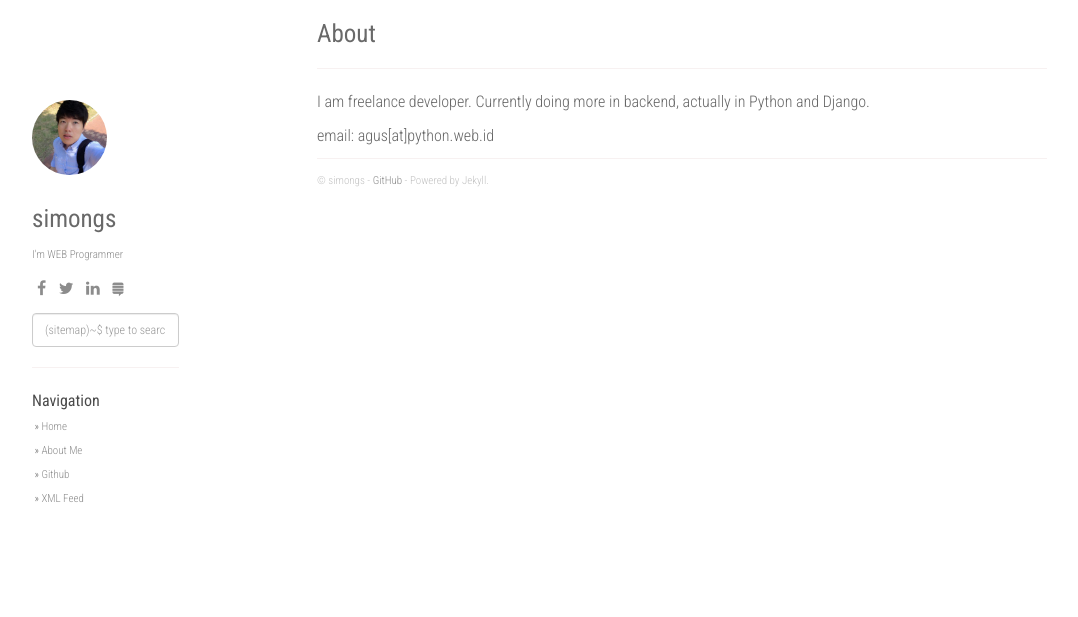
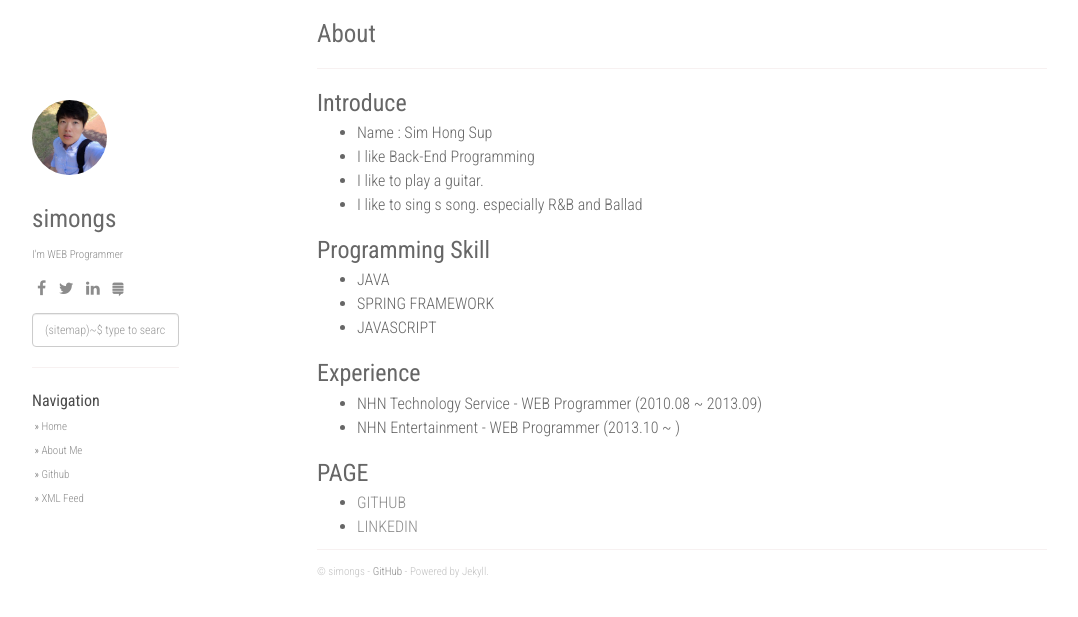
Before and after one commit to simongs/simongs.github.io, a Jekyll site: the page built from about.md, in a window 1280 px wide. Shown: the top 617 px of the page, without its empty margins (53-1131 px from the left). Built offline with Jekyll 4.4.1, drawn with Linux system fonts in a browser that asks for light colours; nearby versions of some CDN libraries.

Commit message:
오늘의 마무으리 커

```diff
--- a/about.md
+++ b/about.md
@@ -4,6 +4,21 @@
 permalink: /about/
 ---
 
-I am freelance developer. Currently doing more in backend, actually in Python and Django.
+### Introduce
+- Name : Sim Hong Sup
+- I like Back-End Programming
+- I like to play a guitar.
+- I like to sing s song. especially R&B and Ballad
 
-email: agus[at]python.web.id
+### Programming Skill
+- JAVA
+- SPRING FRAMEWORK
+- JAVASCRIPT
+
+### Experience
+- NHN Technology Service - WEB Programmer (2010.08 ~ 2013.09)
+- NHN Entertainment - WEB Programmer (2013.10 ~ )
+
+### PAGE
+- [GITHUB](https://github.com/simongs)
+- [LINKEDIN](https://www.linkedin.com/in/홍섭-심-aa315331)
```
Also changed, not shown: _posts/2016-10-10-introduce_myself.markdown (deleted, +0 -25 lines), README.md, _posts/2016-10-06-MAC_XCODE_단축키.markdown (renamed from _posts/2016-10-06-MAC_XCODE_shortcut.markdown).
